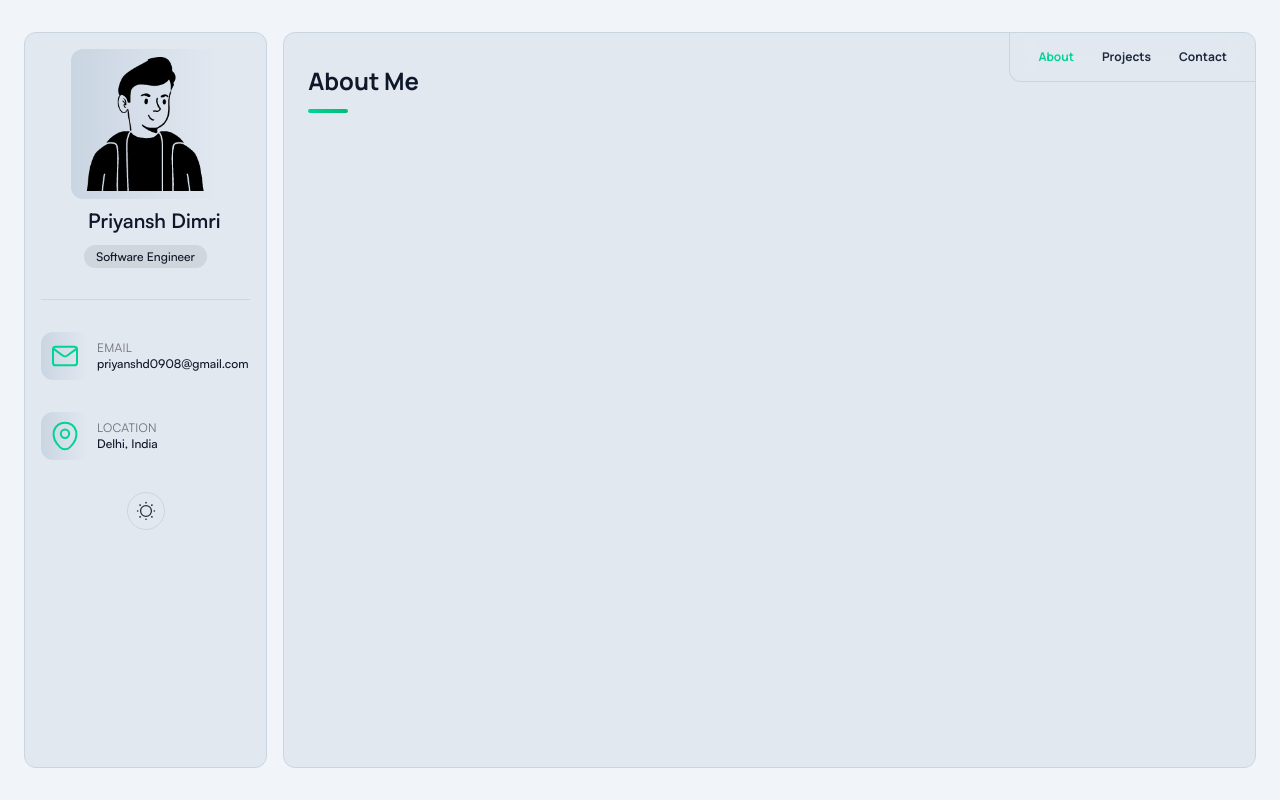
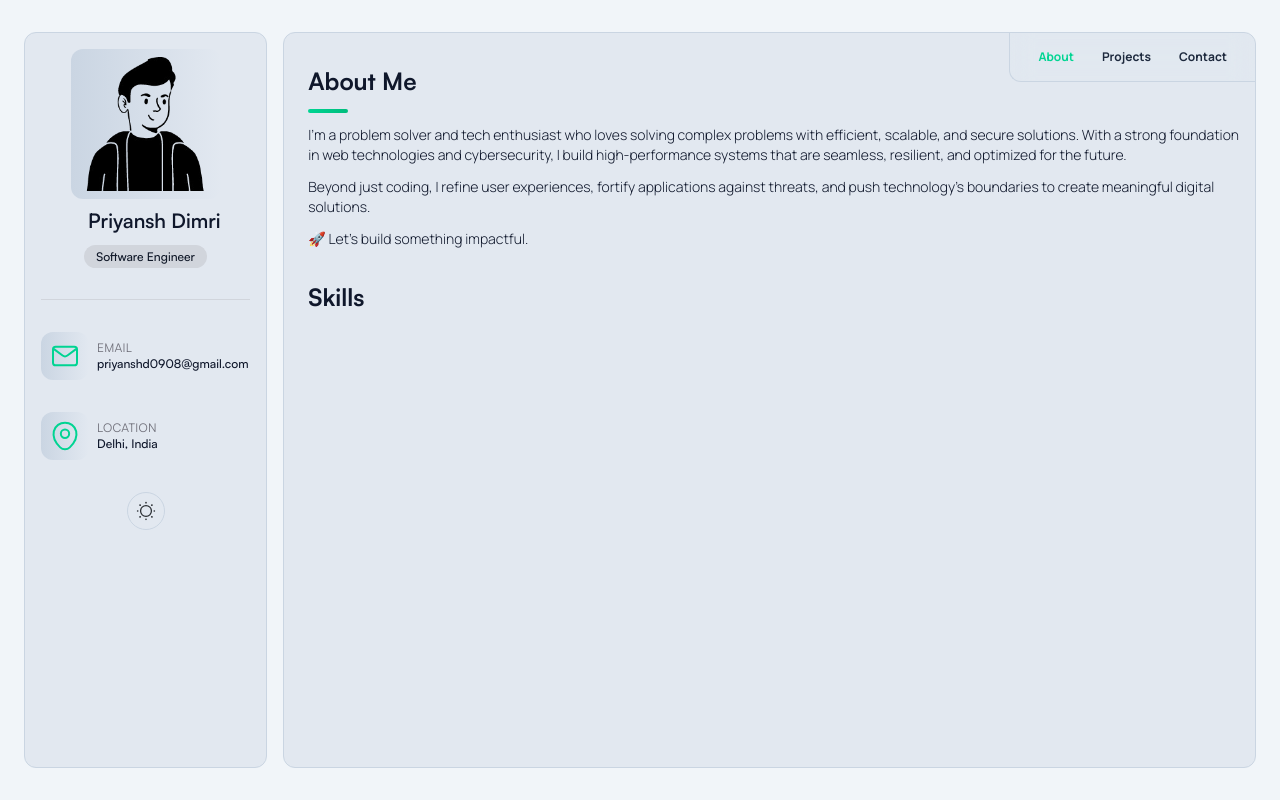
Before and after one commit to priyansh-dimri/portfolio, a React app: page / in a window 1280 px wide. Built offline with nearby package versions, Linux system fonts and the light colour scheme; the HTML template or start-up script is replaced by a standard one.

Commit message:
add About Me Content

```diff
--- a/src/components/GradientBar.jsx
+++ b/src/components/GradientBar.jsx
@@ -1,7 +1,7 @@
 const GradientBar = () => {
   return (
     <div
-      className="w-10 h-1 rounded-full
+      className="w-10 h-1 rounded-full my-3
         bg-gradient-to-r from-emerald-400 to-emerald-500"
     ></div>
   );
--- a/src/views/About.jsx
+++ b/src/views/About.jsx
@@ -1,10 +1,28 @@
 import GradientBar from "../components/GradientBar";
 
 const About = () => {
-  return <div className="ml-2">
-  <div className="text-2xl font-bold pb-3 font-['Manrope']">About Me</div>
-  <GradientBar />
-  </div>;
+  return (
+    <div className="ml-2">
+      <div className="text-2xl font-bold">About Me</div>
+      <GradientBar />
+      <div className="text-sm font-light font-['Manrope'] my-3">
+        I’m a problem solver and tech enthusiast who loves solving complex
+        problems with efficient, scalable, and secure solutions. With a strong
+        foundation in web technologies and cybersecurity, I build
+        high-performance systems that are seamless, resilient, and optimized for
+        the future.
+      </div>
+      <div className="text-sm font-light font-['Manrope'] my-3">
+        Beyond just coding, I refine user experiences, fortify applications
+        against threats, and push technology’s boundaries to create meaningful
+        digital solutions.
+      </div>
+      <div className="text-sm font-light font-['Manrope'] my-3">
+        🚀 Let’s build something impactful.
+      </div>
+      <div className="text-2xl font-bold mt-8">Skills</div>
+    </div>
+  );
 };
 
 export default About;
--- a/src/views/Contact.jsx
+++ b/src/views/Contact.jsx
@@ -1,5 +1,10 @@
 const Contact = () => {
-  return <></>;
+  return (
+    <div className="ml-2">
+      <div className="text-2xl font-bold">Contact</div>
+      <GradientBar />
+    </div>
+  );
 };
 
 export default Contact;
--- a/src/views/Projects.jsx
+++ b/src/views/Projects.jsx
@@ -1,5 +1,10 @@
 const Projects = () => {
-  return <></>;
+  return (
+    <div className="ml-2">
+      <div className="text-2xl font-bold">Projects</div>
+      <GradientBar />
+    </div>
+  );
 };
 
 export default Projects;
```
